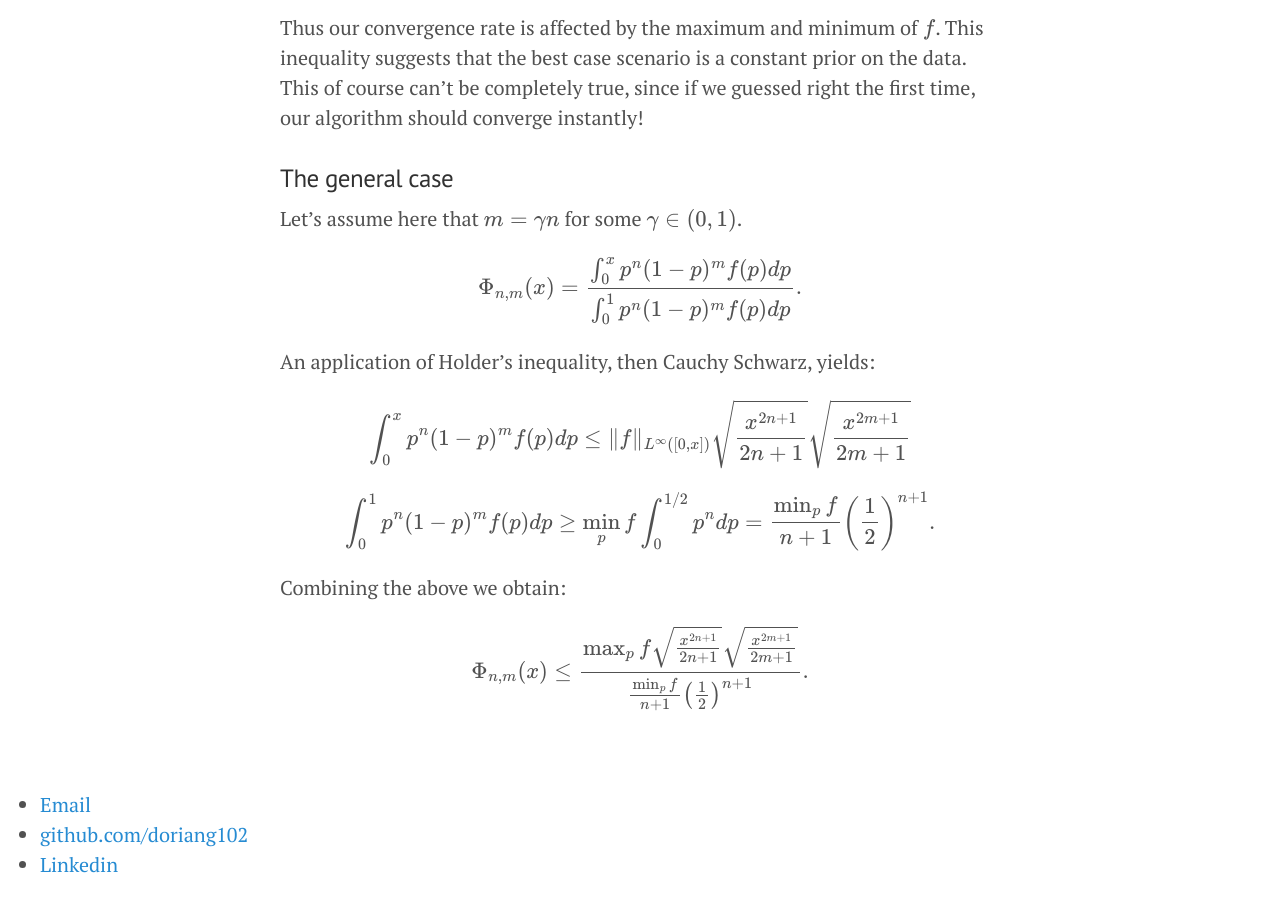
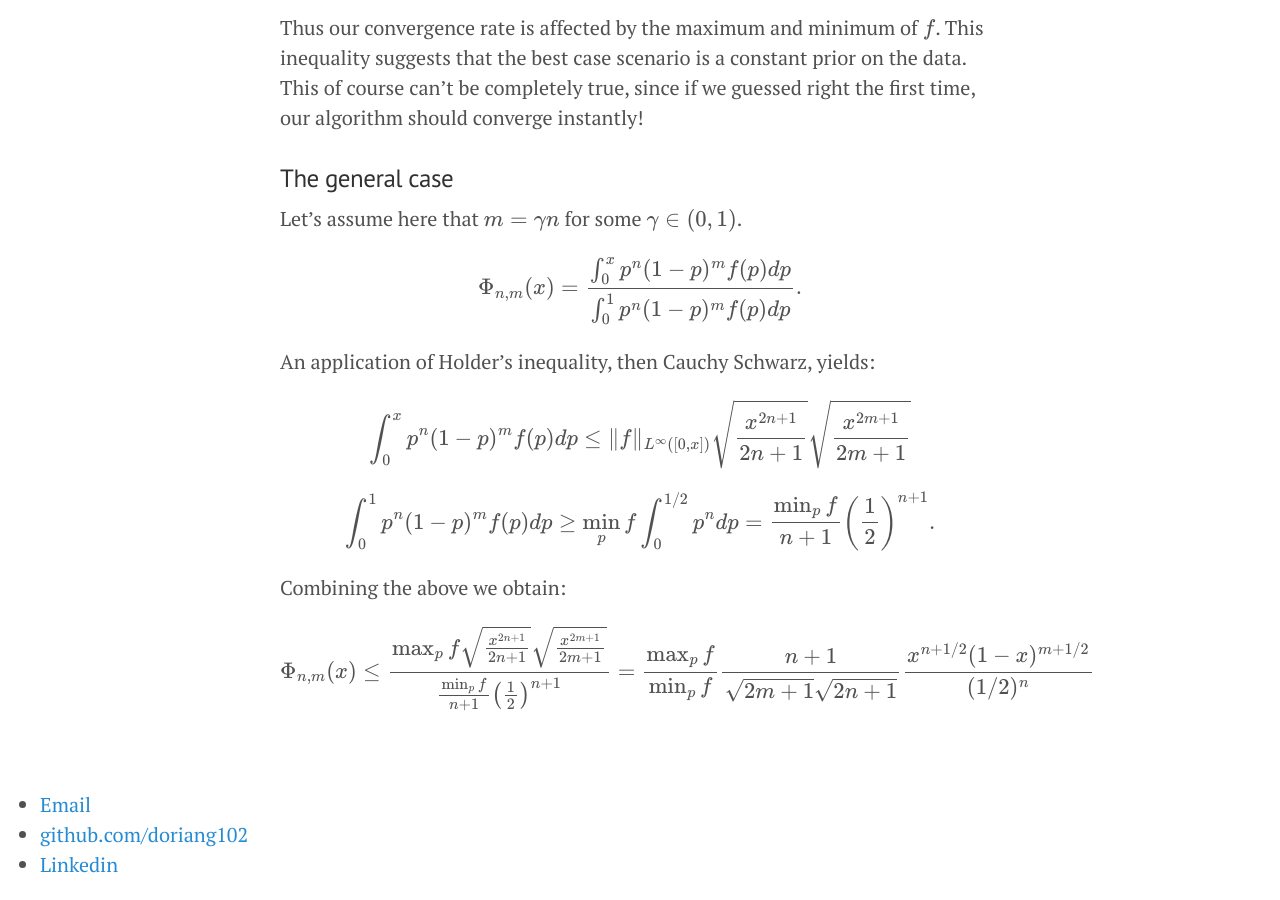
Before and after one commit to doriang102/doriang102.github.io, a Jekyll site: the page built from _posts/2017-06-10-hypothesis-testing-part-2.md, in a window 1280 px wide and 900 px high, scrolled down 2171 px. Built offline with Jekyll 4.4.1, drawn with Linux system fonts in a browser that asks for light colours; our own code applies the rules of GitHub Pages for plain Markdown files; formulas are drawn with MathJax 3.

Commit message:
Update 2017-06-10-hypothesis-testing-part-2.md

```diff
--- a/_posts/2017-06-10-hypothesis-testing-part-2.md
+++ b/_posts/2017-06-10-hypothesis-testing-part-2.md
@@ -72,4 +72,4 @@
 
 Combining the above we obtain:
 
-$$ \Phi_{n,m}(x) \leq \frac{\max_p f \sqrt{\frac{x^{2n+1}}{2n+1}}\sqrt{\frac{x^{2m+1}}{2m+1}}}{\frac{\min_p f}{n+1} \left(\frac{1}{2}\right)^{n+1}}. $$
+$$ \Phi_{n,m}(x) \leq \frac{\max_p f \sqrt{\frac{x^{2n+1}}{2n+1}}\sqrt{\frac{x^{2m+1}}{2m+1}}}{\frac{\min_p f}{n+1} \left(\frac{1}{2}\right)^{n+1}} = \frac{ \max_p f}{\min_p f} \frac{n+1}{\sqrt{2m+1}\sqrt{2n+1}} \frac{x^{n+1/2}(1-x)^{m+1/2}}{(1/2)^n} $$
```
